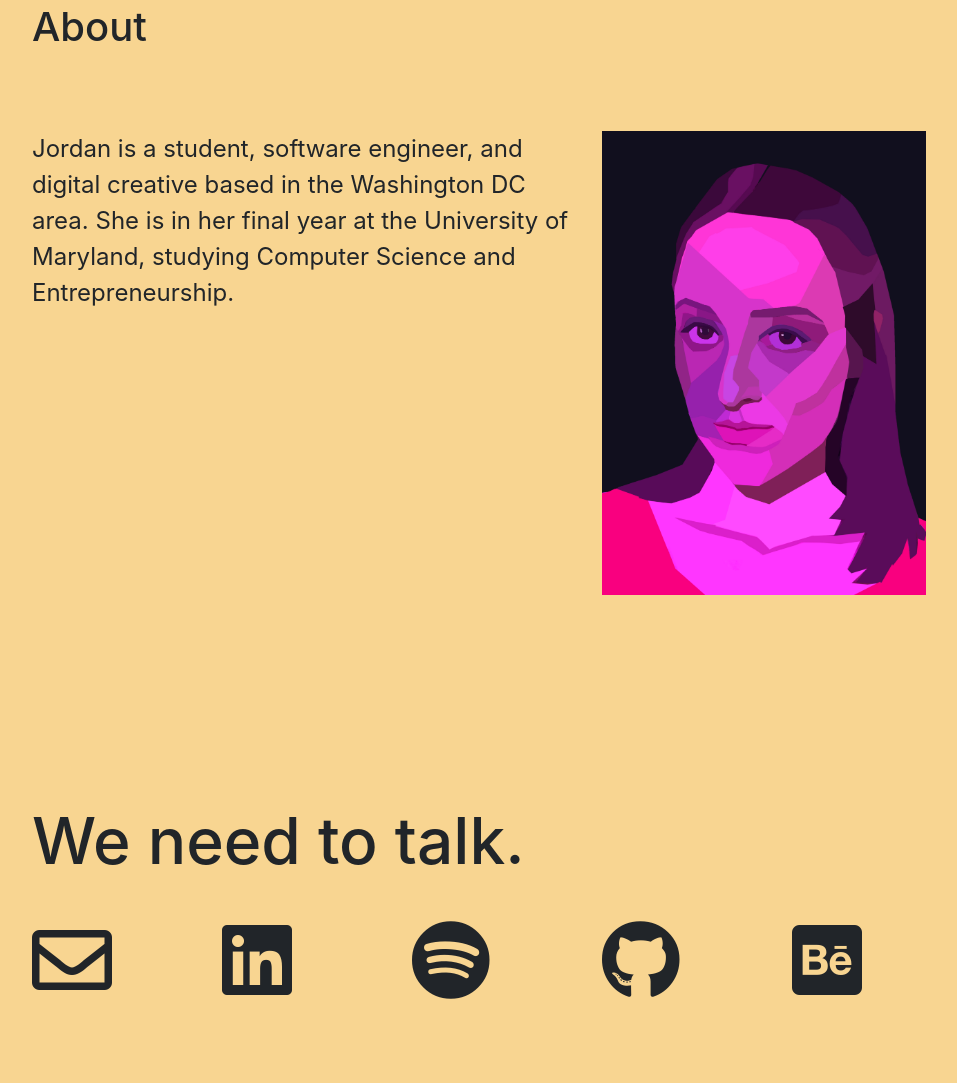
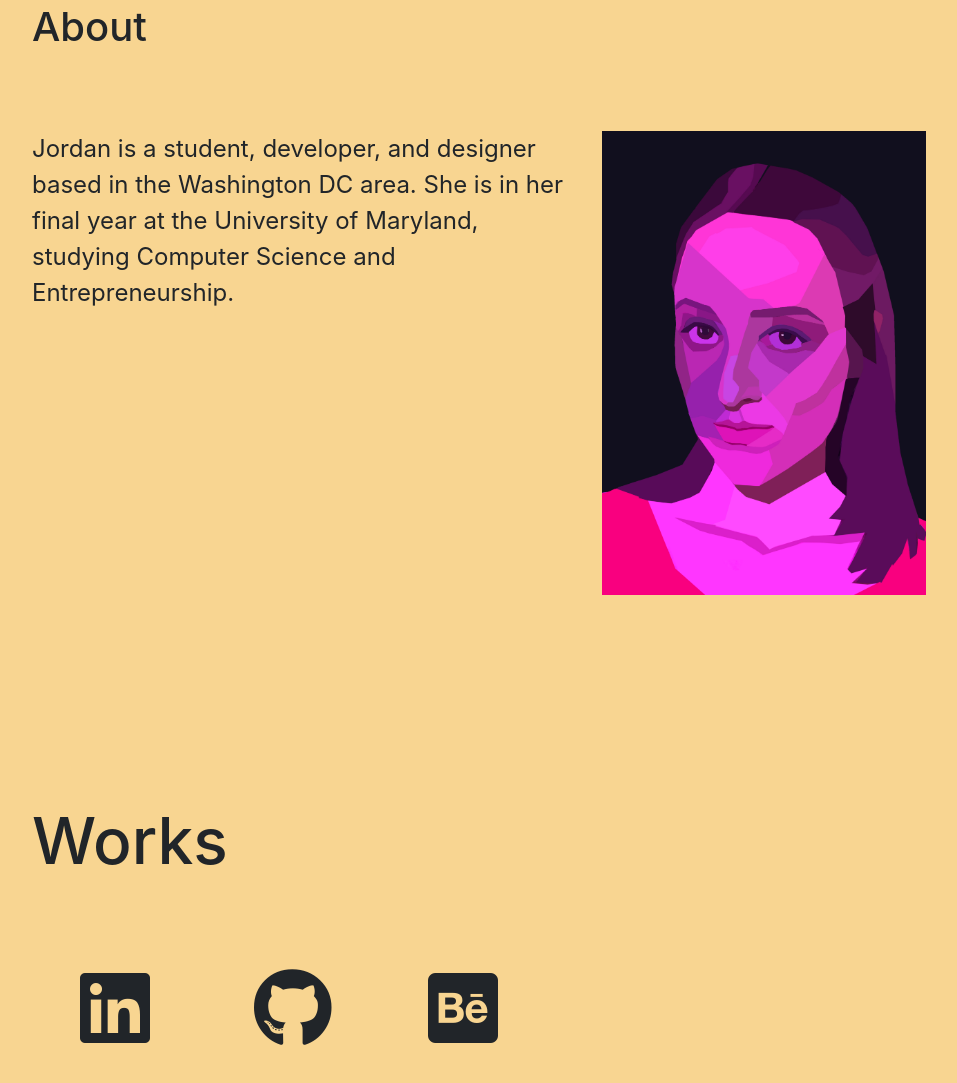
Before and after one commit to jordanrmess/jordanrmess.github.io, a website: page index.html in a window 1280 px wide. Shown: the part 829-1912 px from the top of the page, without its empty margins (53-1010 px from the left). Drawn offline with nearby package versions, Linux system fonts and the light colour scheme.

Commit message:
updating contact page

```diff
--- a/css/styles.css
+++ b/css/styles.css
@@ -264,3 +264,7 @@ a:active {
 #portfolio{
   background-color:#B4C5E4;
 }
+
+#icons {
+  padding:3rem;
+}
--- a/index.html
+++ b/index.html
@@ -45,7 +45,7 @@
             <a class="nav-link" href="#">Blog</a>
           </li> -->
 					<li class=" hvr-underline-reveal nav-item">
-						<a class="nav-link" href="#contact">Contact</a>
+						<a class="nav-link" href="#contact">Works</a>
 					</li>
 				</ul>
 			</div>
@@ -75,14 +75,14 @@
 					</h1>
 				</div>
 			</div>
-			<div class="row">
+			<div id="about_text" class="row">
 				<div class="col-sm">
-          <p id="about_text">
-            Jordan is a student, software engineer, and digital creative based in the Washington DC area. She is in her
-					final year at the University of Maryland, studying Computer Science and Entrepreneurship.
-          </p>
+					<p id="about_text">
+						Jordan is a student, developer, and designer based in the Washington DC area. She is in her
+						final year at the University of Maryland, studying Computer Science and Entrepreneurship.
+					</p>
 				</div>
-				<div class="col-sm">
+				<div id="img" class="col-sm">
 					<img src="media/IMG_2867.JPG">
 				</div>
 			</div>
@@ -94,6 +94,7 @@
         </div>
       </div> -->
 	</section>
+
 
 	<!-- <section id="portfolio">
     <div class="container">
@@ -156,32 +157,32 @@
 		<div class="container">
 			<div id="contact_header" class="row">
 				<div class="col-8">
-					<h1>We need to talk. </h1>
+					<h1>Works</h1>
 				</div>
-			</div>
+      </div>
 			<div id="icons" class="row">
-				<div class="email col-md-2">
+				<!-- <div class="email col-sm-2">
 					<a href="mailto:jordanrmess@gmail.com">
 						<i class="far fa-envelope fa-5x hvr-grow"></i>
 					</a>
 
-				</div>
-				<div class="col-md-2">
+				</div> -->
+				<div class="col-sm-2">
 					<a href="https://www.linkedin.com/in/jordan-mess">
 						<i class="fab fa-linkedin fa-5x hvr-grow"></i>
 					</a>
 				</div>
-				<div class="col-md-2">
+				<!-- <div class="col-sm-2">
 					<a href="https://open.spotify.com/playlist/13AWzDzGK099oBVbjg6vvq?si=_5QkwBn9QXyymlbSqVGL-w">
 						<i class="fab fa-spotify fa-5x hvr-grow"></i>
 					</a>
-				</div>
-				<div class="col-md-2">
+				</div> -->
+				<div class="col-sm-2">
 					<a href="https://github.com/jordanrmess">
 						<i class="fab fa-github fa-5x hvr-grow"></i>
 					</a>
 				</div>
-				<div class="col-md-4">
+				<div class="col-sm-4">
 					<a href="https://www.behance.net/jmessc364">
 						<i class="fab fa-behance-square fa-5x hvr-grow"></i>
 					</a>
--- a/scripts/index.js
+++ b/scripts/index.js
@@ -1,5 +1,7 @@
 ScrollReveal({ duration: 1000 ,reset:true})
 ScrollReveal().reveal('#about_header')
+ScrollReveal().reveal('#about_text');
+ScrollReveal().reveal('#img');
 ScrollReveal().reveal('#row1', { delay: 500 })
 ScrollReveal().reveal('#row2', { delay: 1000 })
 ScrollReveal().reveal('#row3', { delay: 1500 })
```
Also changed, not shown: media/itmezoom.jpeg (deleted), media/jordan.png (deleted), media/me.jpg (deleted), 4 other files.
